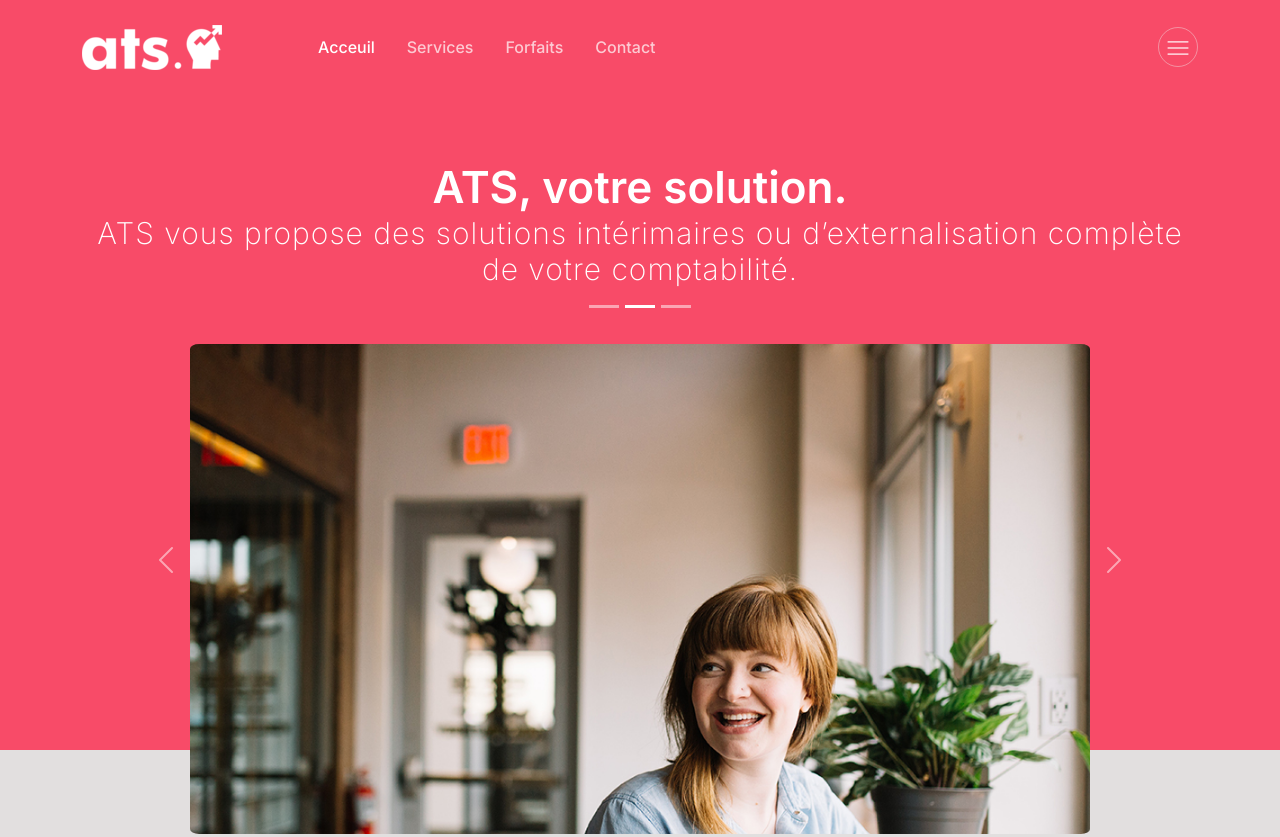
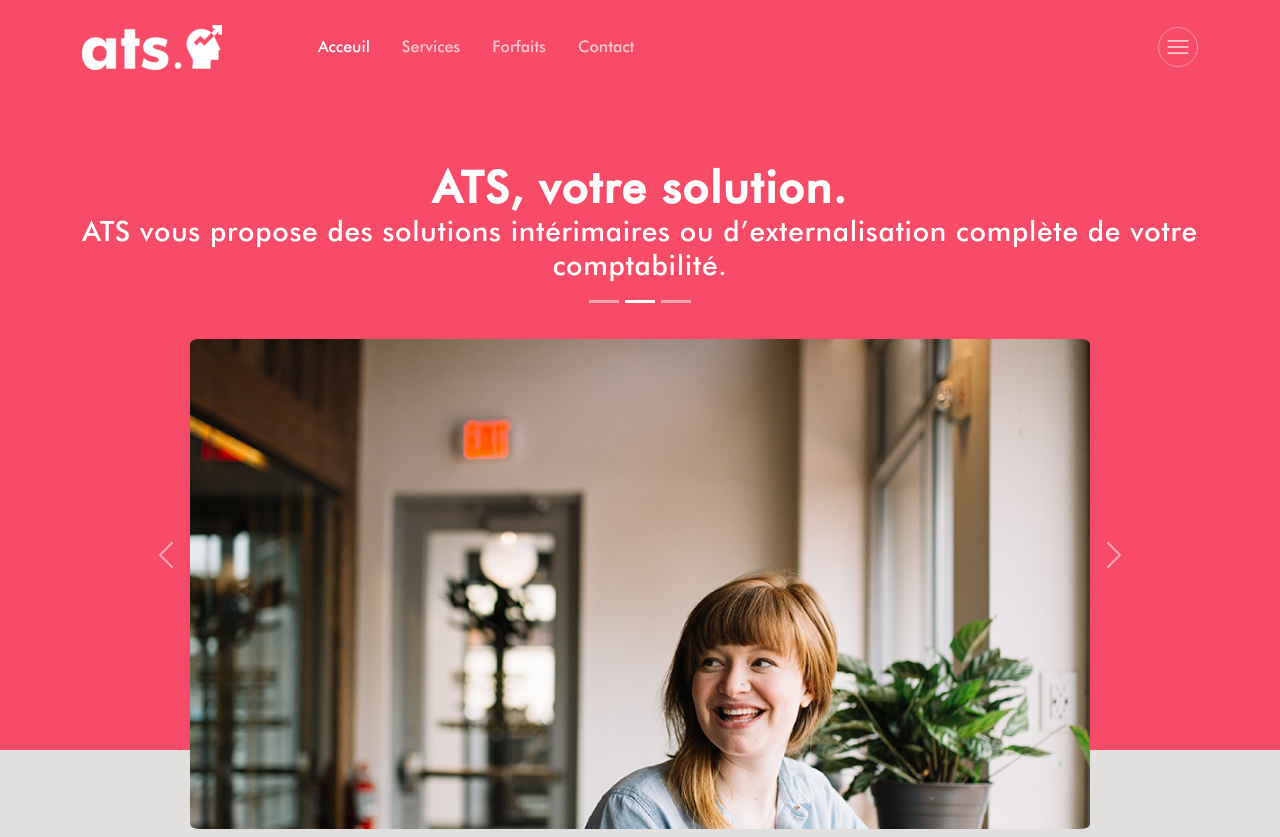
Before and after one commit to karimkrayem/ATS, a plain HTML site: page index.html in a window 1280 px wide. Shown: the top 837 px of the page. Drawn offline with nearby package versions, Linux system fonts and the light colour scheme.

Commit message:
font change

```diff
--- a/style.css
+++ b/style.css
@@ -1,9 +1,16 @@
 @import url("https://fonts.googleapis.com/css2?family=Inter:wght@200;300;400;500;600;700;800;900&display=swap");
+
+@font-face {
+  font-family: "Futura";
+  font-style: normal;
+  font-display: swap;
+  src: url("/assets/fonts/futara/futura\ medium\ bt.ttf");
+}
 /*===========================
   COMMON css
 ===========================*/
 :root {
-  --font-family: "Inter", sans-serif;
+  --font-family: "futura", sans-serif;
   --primary: #f84b68;
   --primary-dark: #1c3ab6;
   --primary-light: #e2f1ff;
@@ -431,6 +438,7 @@ p {
 
 .navbar-area.navbar-nine .navbar-brand {
   margin: 0;
+  justify-content: center;
 }
 .navbar-area.navbar-nine .navbar {
   position: relative;
@@ -1037,14 +1045,14 @@ p {
   background: var(--primary);
   height: 750px;
 }
-@media (min-width: 200px) and (max-width: 767px) {
+@media (max-width: 767px) {
   .header-eight {
     padding: 100px 0 100px 0;
-    height: 650px;
-  }
-}
-
-@media (min-width: 768px) and (max-width: 913px) {
+    height: 670px;
+  }
+}
+
+@media (min-width: 768px) and (max-width: 991px) {
   .header-area {
     padding: 100px 0 100px 0;
   }
@@ -1077,13 +1085,14 @@ p {
 #hero-area h1 {
   color: white;
   bottom: 30px;
+  letter-spacing: 1.5px;
 }
 #hero-area p {
   color: rgb(255, 255, 255);
   text-align: center;
-  font-size: 30px;
-  font-weight: 50;
-  letter-spacing: 1px;
+  font-size: 28px;
+  font-weight: 100;
+  letter-spacing: 0.7px;
   line-height: 1.2;
 }
 
@@ -1202,7 +1211,7 @@ p {
   }
 }
 
-@media (min-width: 768px) and (max-width: 991px) {
+@media (max-width: 991px) {
   .about-image-five {
     display: none;
   }
```
